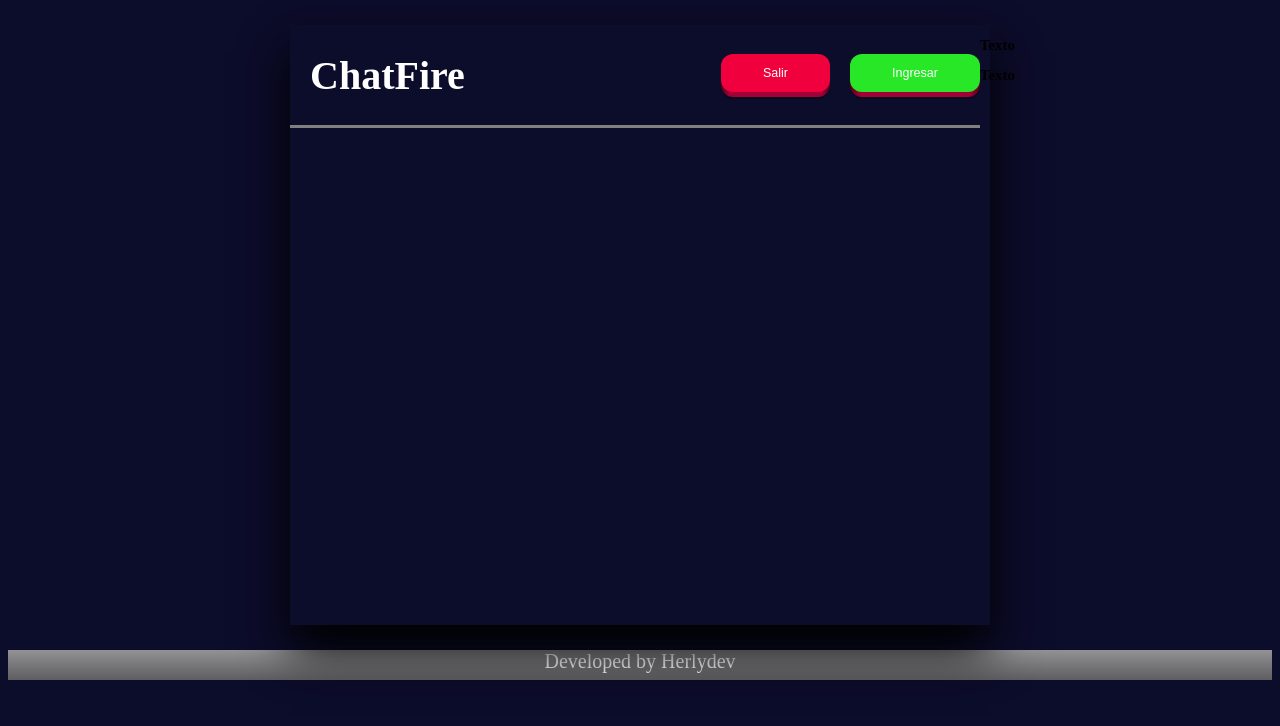
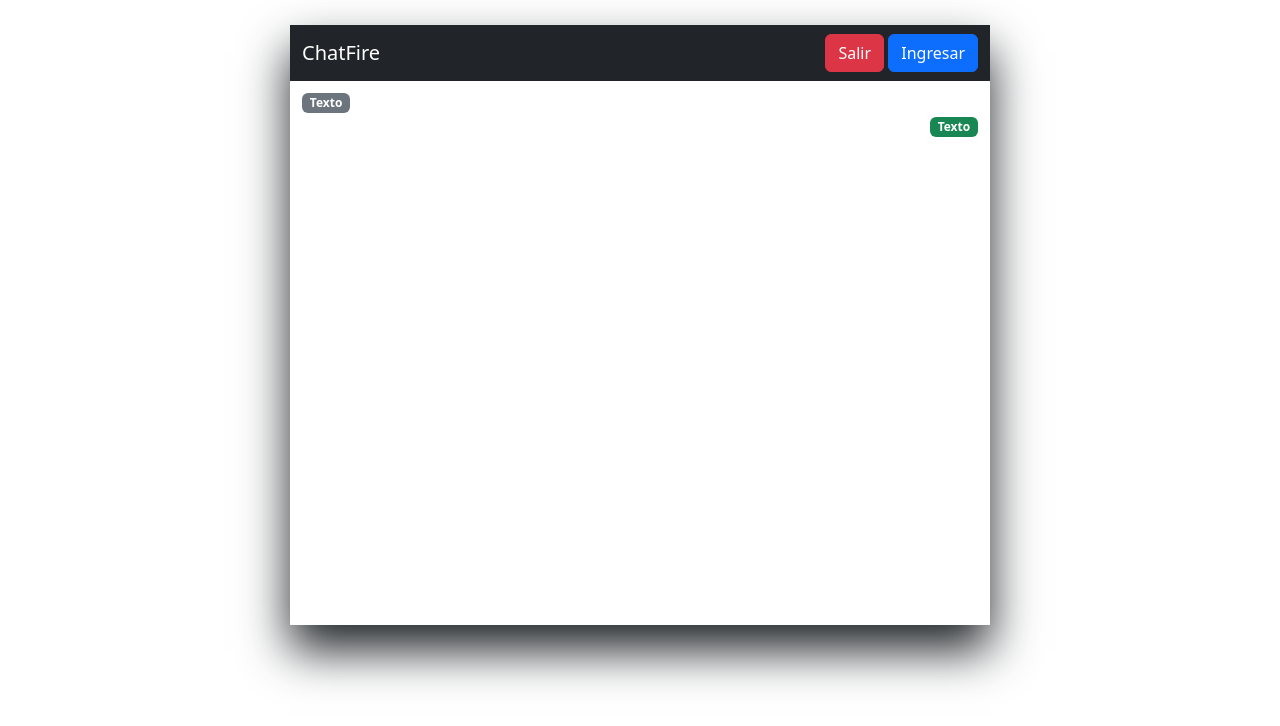
Before and after one commit to Herly80/chatFire-vanilla, a website: page src/index.html in a window 1280 px wide. Drawn offline with nearby package versions, Linux system fonts and the light colour scheme.

Commit message:
cambios debido a que se utilizara bootstrap

```diff
--- a/src/index.html
+++ b/src/index.html
@@ -5,47 +5,45 @@
     <meta http-equiv="X-UA-Compatible" content="IE=edge">
     <meta name="viewport" content="width=device-width, initial-scale=1.0">
     <link rel="stylesheet" href="style.css">
+    <link href="https://cdn.jsdelivr.net/npm/bootstrap@5.3.0-alpha3/dist/css/bootstrap.min.css" rel="stylesheet" integrity="sha384-KK94CHFLLe+nY2dmCWGMq91rCGa5gtU4mk92HdvYe+M/SXH301p5ILy+dN9+nJOZ" crossorigin="anonymous">
     <title>chatFire</title>
 </head>
 <body>
-    <main>
     <div class="container-main">
-            <div class="container-head">
-                <h1>ChatFire</h1>
-                <div class="botones">
-                    <button class="btnSalir">
-                        <span class="shadow"></span>
-                        <span class="edge"></span>
-                        <span class="front">
+        <nav class="navbar navbar-dark bg-dark">
+            <div class="container">
+                <a href="#" class="navbar-brand">ChatFire</a>
+                <div>
+                    <button class="btn btn-danger" id="btnSalir">
                         Salir
-                        </span>
                     </button>
-                    <button class="btnIngresar">
-                        <span class="shadow"></span>
-                        <span class="edge"></span>
-                        <span class="front2">
+                    <button class="btn btn-primary" id="btnIngresar">
                         Ingresar
-                        </span>
                     </button>
                 </div>
             </div>
-            <section class="caja-mensajes">
-                <div>
-                    <span class="caja-mensaje"><h2>Texto</h2></span>
+        </nav>
+
+        <main class="container mt-2">
+            <div class="text-start">
+                <span class="badge bg-secondary">
+                    Texto
+                </span>
             </div>
-                <div>
-                    <span class="caja-mensaje2"><h2>Texto</h2></span>
-                </div>
-            </section>
+            <div class="text-end">
+                <span class="badge bg-success">
+                    Texto
+                </span>
             </div>
         </main>
+    </div>
 
 
 
 
-    <footer>
-        <p>Developed by<a href="#" target="_blank"> Herlydev</a></p>
-    </footer>
+
+
+
 
     <script type="module" src="index.js"></script>
 
--- a/src/style.css
+++ b/src/style.css
@@ -1,14 +1,13 @@
-html {
+/*html {
     box-sizing: border-box;
     font-size: 62.5%;
-}
+}*/
 
 body {
-    background: #0C0C2B;
+    background-color: #0C0C2B;
 }
 
 .container-main {
-    display: flex;
     position: relative;
     height: 600px;
     width: 700px;
@@ -18,7 +17,7 @@ body {
     margin: 25px auto;
 }
 
-.container-head {
+/*.container-head {
     display: flex;
     width: 700px;
     height: 100px;
@@ -26,7 +25,7 @@ body {
 }
 .container-head h1 {
     font-size: 4rem;
-    color: white;
+    color: rgb(158, 6, 6);
     align-items: center;
     justify-content: flex-start;
     padding-left: 2rem;
@@ -40,7 +39,7 @@ body {
 }
 
 /*botones de entrada y salida en 3D*/
-.btnSalir {
+/*.btnSalir {
     height: 4rem;
     position: relative;
     border: none;
@@ -181,7 +180,7 @@ body {
 
 
 /*Estilos del footer*/
-footer {
+/*footer {
     background: linear-gradient(#929295, #5E5E60 );
     text-align: center;
     height: 30px;
```
Lines whose indentation alone changed are shown as unchanged.
